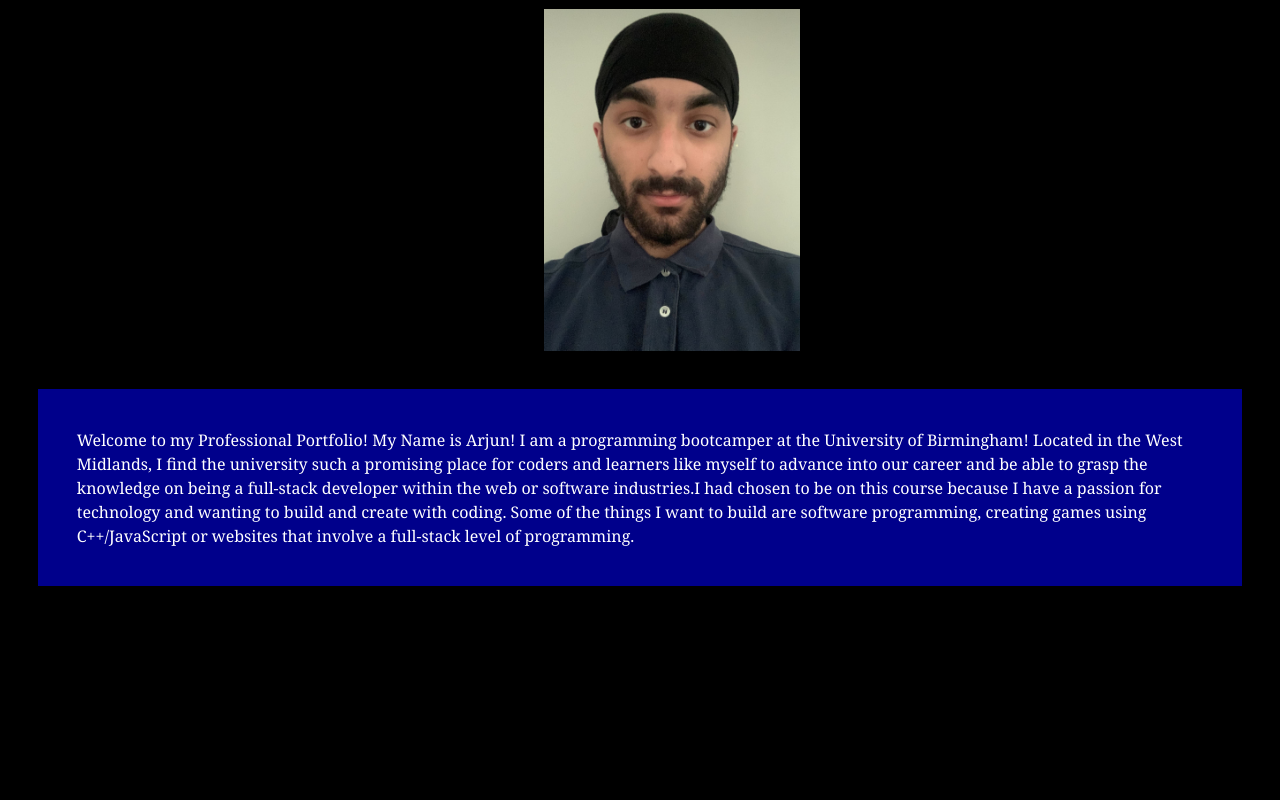
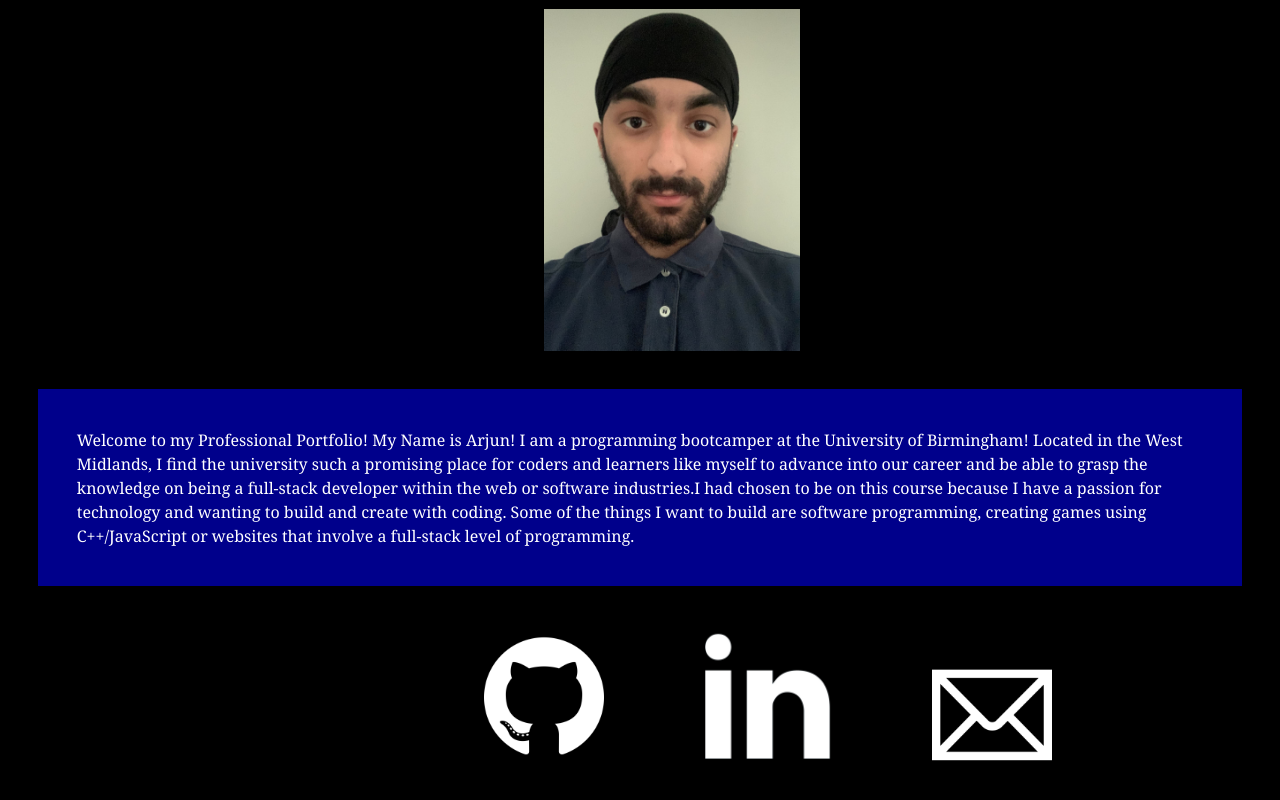
Before and after one commit to arjunkhakh/React-Portfolio, a React (Create React App) app: page / in a window 1280 px wide. Shown: the part 308-1108 px from the top of the page. Before the commit the page ends 932 px from the top, so only its background shows below. Built offline with nearby package versions, Linux system fonts and the light colour scheme.

Commit message:
creating my footer page

```diff
--- a/src/App.css
+++ b/src/App.css
@@ -20,6 +20,27 @@
 }
 
 #githubicon:hover {
+  opacity: 0.3;
+}
+
+#linkicon {
+  height: 10%;
+  width: 10%;
+  margin-left: 5%;
+}
+
+#linkicon:hover {
+  opacity: 0.3;
+}
+
+#mailicon {
+  height: 15%;
+  width: 15%;
+  margin-left: 5%;
+  margin-top: 3%;
+}
+
+#mailicon:hover {
   opacity: 0.3;
 }
 
--- a/src/App.js
+++ b/src/App.js
@@ -1,9 +1,10 @@
 import React from "react";
 import Portfolio from "./components/Portfolio";
 import './App.css'
+import Footer from './components/Footer'
 
 function App() {
-  return <Portfolio />;
+  return <><Portfolio /><Footer /></>;
 }
 
 export default App;
--- a/src/components/Footer.js
+++ b/src/components/Footer.js
@@ -0,0 +1,18 @@
+import React from 'react';
+import github from './pages/images/github link.png'
+import linkdin from './pages/images/linkdin.png'
+import mail from './pages/images/mail.png'
+
+function Footer() {
+  return (
+    <>
+    <footer id='centered'>
+    <a href='https://github.com/arjunkhakh/Market-Watch'><img id="githubicon" class="card-img-top" src={github} alt="Market Watch Github"></img></a>
+    <a href='https://www.linkedin.com/in/arjun-khakh-117757225/'><img id="linkicon" class="card-img-top" src={linkdin} alt="Market Watch Visual"></img></a>
+    <a href='mailto:arjunkhakh@gmail.com'><img id="mailicon" class="card-img-top" src={mail} alt="Market Watch Visual"></img></a>
+    </footer>
+  </>
+  );
+}
+
+export default Footer;
--- a/src/components/Navigation.js
+++ b/src/components/Navigation.js
@@ -1,5 +1,6 @@
 import React from 'react';
 import Header from './Header'
+
 
 function Navigation({ currentPage, handlePageChange }) {
   return (
@@ -14,6 +15,7 @@ function Navigation({ currentPage, handlePageChange }) {
      <li className="nav-item"> <a className={currentPage === 'Contact' ? 'nav-link active' : 'nav-link'} onClick={() => handlePageChange('Contact')} href="#contact">Contact Me</a>  </li>
   </nav>
   </div>
+
   </>
   );
 }
```
Also changed, not shown: src/components/Project.js (deleted), src/components/pages/images/linkdin.png (added), src/components/pages/images/mail.png (added).
